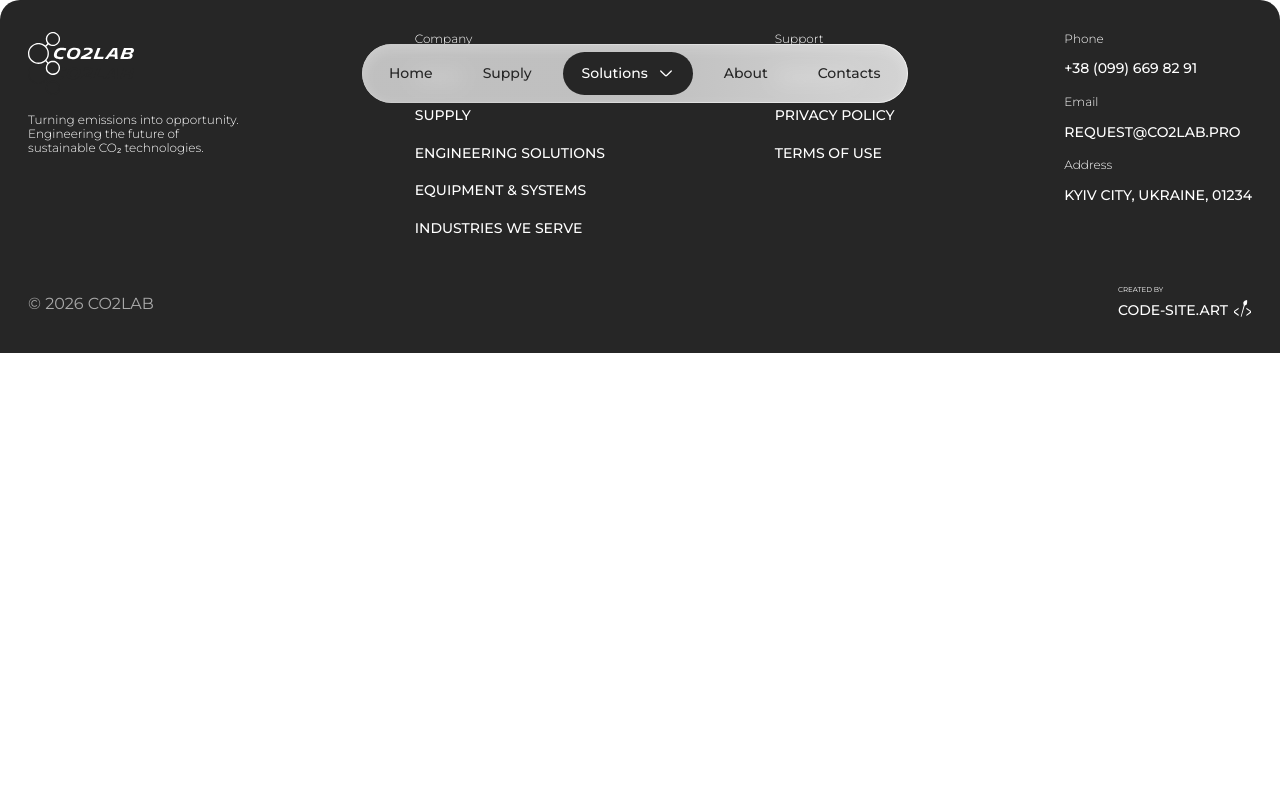
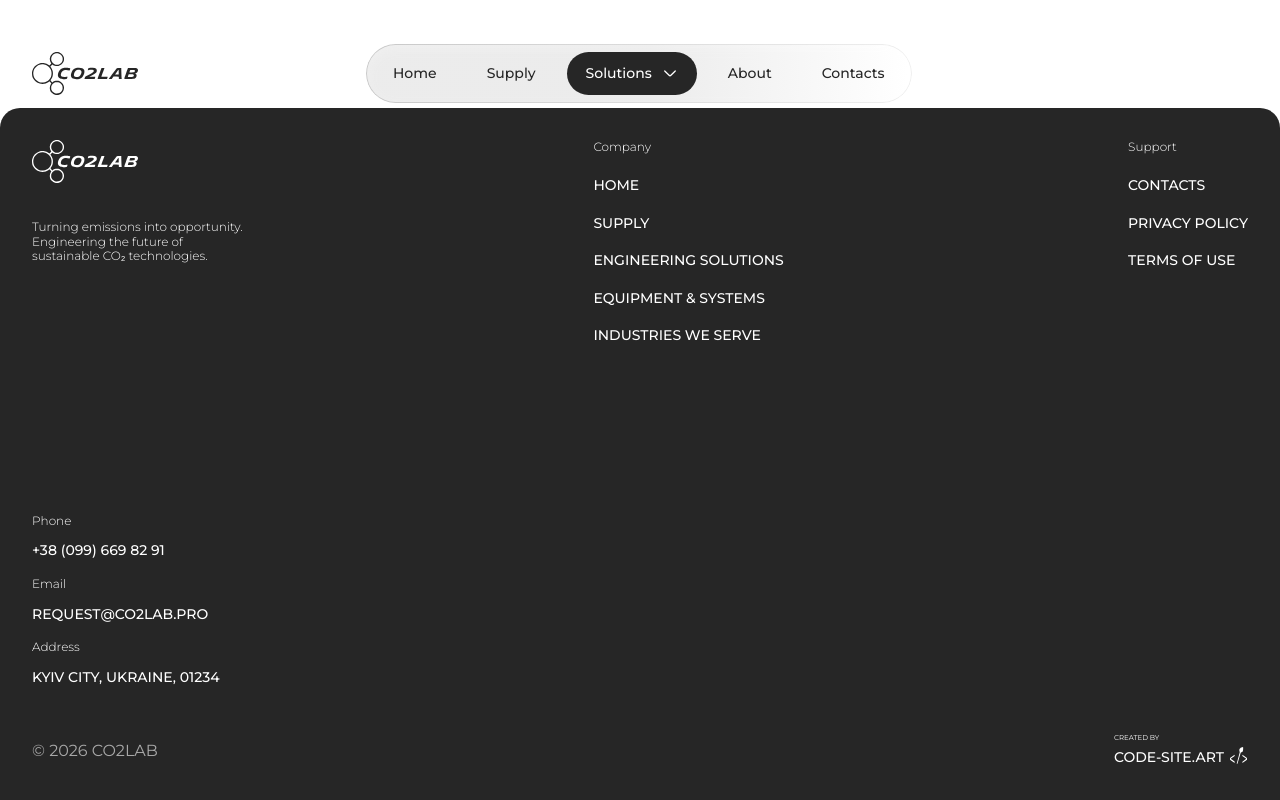
Before and after one commit to cyanidium-dev/co2lab, a Next.js app: page /solutions/engineering-solutions in a window 1280 px wide. Built offline with nearby package versions, Linux system fonts and the light colour scheme.

Commit message:
updated styles

```diff
--- a/src/app/globals.css
+++ b/src/app/globals.css
@@ -22,6 +22,7 @@
   html,
   body {
     max-width: 100vw;
+    min-height: 100vh;
     overflow-x: hidden;
   }
 
--- a/src/app/layout.tsx
+++ b/src/app/layout.tsx
@@ -27,7 +27,7 @@
   return (
     <html lang="en">
       <body
-        className={`${montserrat.variable} text-[14px] lg:text-[18px] fontlight leading-[120%] antialiased`}
+        className={`${montserrat.variable} text-[14px] lg:text-[18px] font-light leading-[120%] antialiased`}
       >
         <Header />
         <main>{children}</main>
--- a/src/components/shared/container/Container.tsx
+++ b/src/components/shared/container/Container.tsx
@@ -13,7 +13,7 @@
   return (
     <div
       className={twMerge(
-        `xs:max-w-full sm:max-w-160 md:max-w-3xl lg:max-w-5xl xl:max-w-7xl px-4 lg:px-7 mx-auto`,
+        `xs:max-w-full sm:max-w-160 md:max-w-3xl lg:max-w-5xl xl:max-w-7xl px-4 lg:px-8 mx-auto`,
         className,
       )}
     >
--- a/src/components/shared/header/NavMenu.tsx
+++ b/src/components/shared/header/NavMenu.tsx
@@ -31,6 +31,7 @@
     if (!el || !nav) return;
     const navRect = nav.getBoundingClientRect();
     const elRect = el.getBoundingClientRect();
+    if (elRect.width <= 0 || elRect.height <= 0) return;
     setPillStyle({
       left: elRect.left - navRect.left,
       top: elRect.top - navRect.top,
@@ -45,7 +46,13 @@
     if (!nav) return;
     const ro = new ResizeObserver(updatePill);
     ro.observe(nav);
-    return () => ro.disconnect();
+    const raf = requestAnimationFrame(() => {
+      requestAnimationFrame(updatePill);
+    });
+    return () => {
+      cancelAnimationFrame(raf);
+      ro.disconnect();
+    };
   }, [pillActiveIndex, updatePill]);
 
   // Після першого отримання позиції — анімація «виростання» з центру (scale 0 → 1)
```
